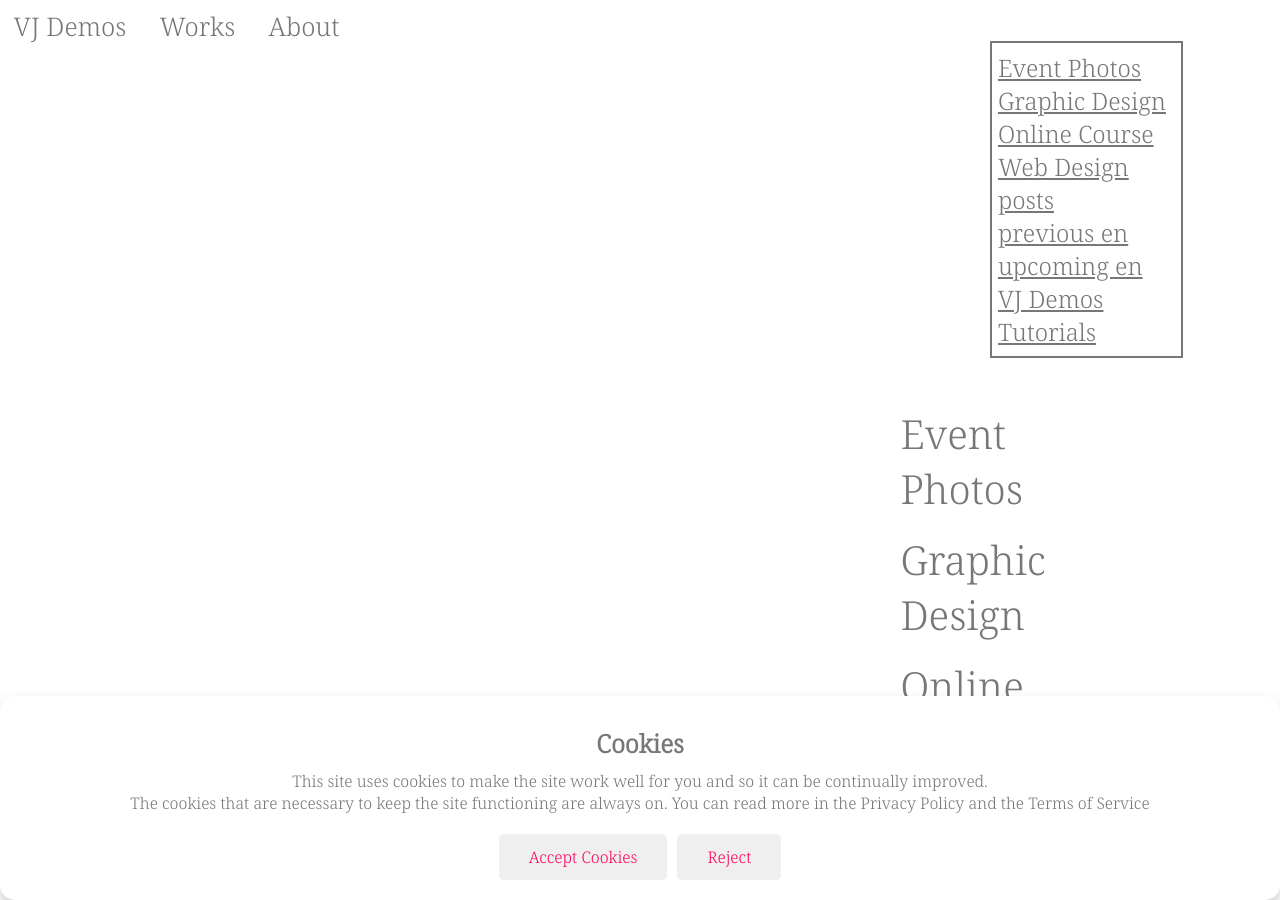
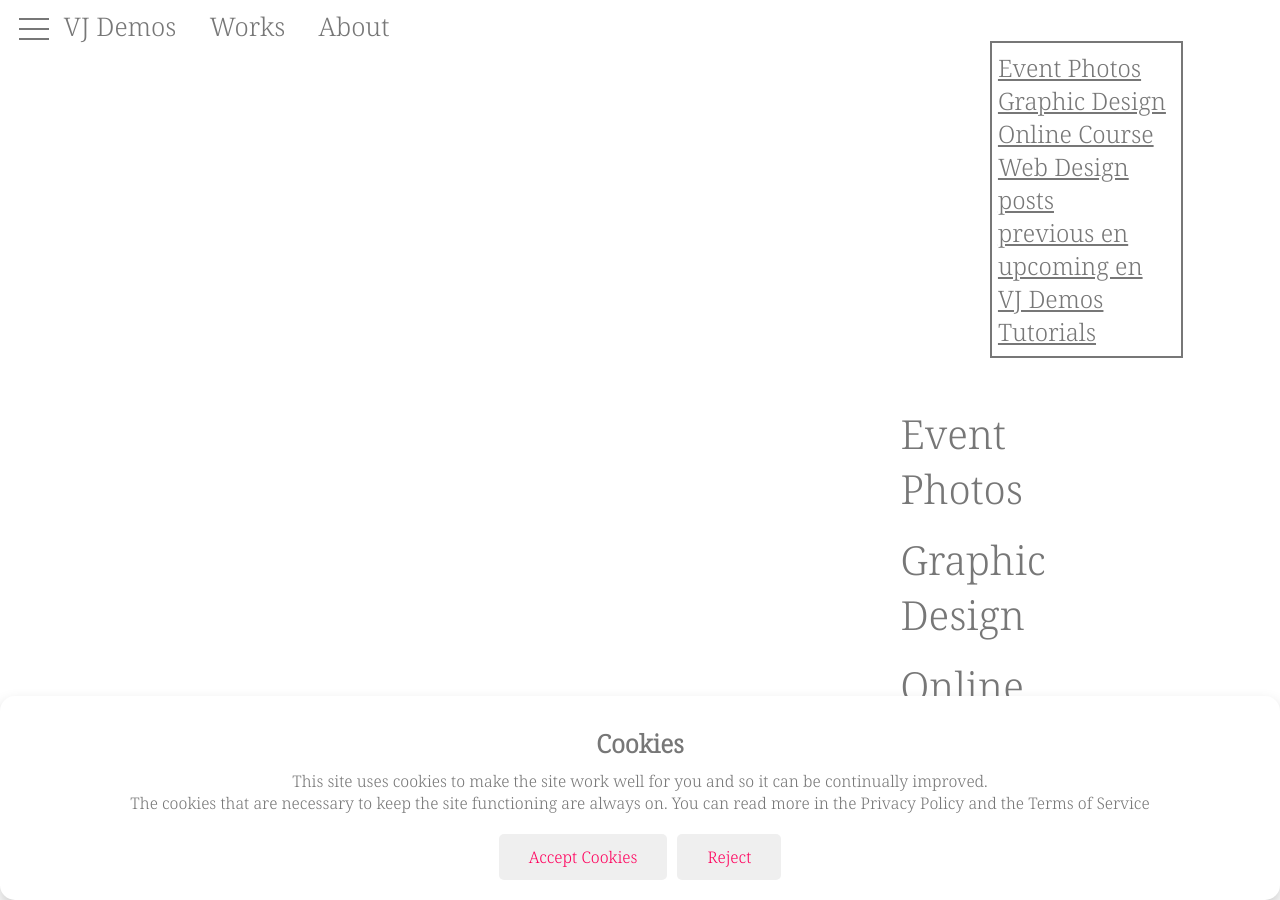
Before and after one commit to twilightcourier/twilightcourier.github.io, a Jekyll site: the page built from index.html, in a window 1280 px wide and 900 px high. Built offline with Jekyll 4.4.1, drawn with Linux system fonts in a browser that asks for light colours.

Commit message:
added header_navbuttons, if fix white space background

```diff
--- a/_includes/header.html
+++ b/_includes/header.html
@@ -1,10 +1,30 @@
+<div class="child-header-nav-button">
+        <div class="child-bars">
+
+                <div class="menu-icon">
+                        <span class="line">
+                        </span>
+                        <span class="line">
+                        </span>
+                        <span class="line">
+                        </span>
+                </div>
+
+        </div>
+
+        <div class="child-links">
+                <div class="header-items">
+
+                        <a href="index.html">VJ Demos</a>
+                        <a href="index.html">Works</a>
+                        <a href="about.html">About</a>
 
 
-<div class="header-items">
+                </div>
 
-        <a href="index.html">VJ Demos</a>
-        <a href="index.html">Works</a>
-        <a href="about.html">About</a>
+
+        </div>
+
 
 
 </div>
--- a/css/header.css
+++ b/css/header.css
@@ -13,8 +13,12 @@
     padding-bottom: 0%;
     background-color: #ffffff00;
     width: 100%;
+    visibility: hidden;
 
+}
 
+.header-items.active {
+    visibility: visible;
 }
 
 a {
@@ -27,6 +31,43 @@ a {
     color: #ff015d;
     text-decoration: underline;
 }
+
+.child-header-nav-button {
+    display: flex;
+    flex-direction: row;
+    gap: 50px;
+    grid-template-areas: "bars" "links";
+
+
+}
+
+.child-bars {
+    grid-area: bars;
+}
+
+
+.child-links {
+    grid-area: links;
+}
+
+.menu-icon {
+    width: 30px;
+    z-index: 99999;
+    position: fixed;
+    top: 2%;
+    left: 1.5%;
+}
+
+.menu-icon>.line {
+    background-color: #777;
+    height: 0.12em;
+    display: block;
+}
+
+.menu-icon>.line+.line {
+    margin-top: 0.5em;
+}
+
 
 
 
--- a/js/app.js
+++ b/js/app.js
@@ -1,6 +1,15 @@
 const hamMenu = document.querySelector(".menu-icon");
 
-const offScreenMenu = document.querySelector(".nav-header-items");
+
+
+const offScreenMenu = document.querySelector(".header-items");
+
+document.addEventListener("DOMContentLoaded", function() {
+  hamMenu.classList.toggle("active");
+  offScreenMenu.classList.toggle("active");
+
+});
+
 
 hamMenu.addEventListener("click", () => {
   hamMenu.classList.toggle("active");
```
